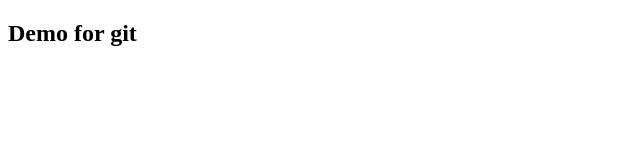
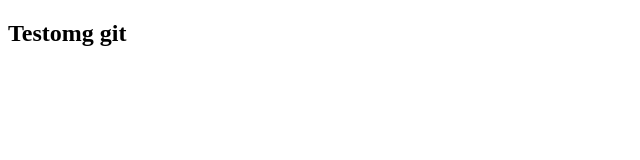
Before and after one commit to shanto99/git-demo, a plain HTML site: page index.html in a window 1280 px wide. Shown: the full height of the page, 0-640 px from the left. Drawn offline with Linux system fonts and the light colour scheme.

Commit message:
commit from first branch

```diff
--- a/index.html
+++ b/index.html
@@ -4,6 +4,6 @@
 	<title></title>
 </head>
 <body>
-	<h2>Demo for git</h2>
+	<h2>Testomg git</h2>
 </body>
 </html>
```
